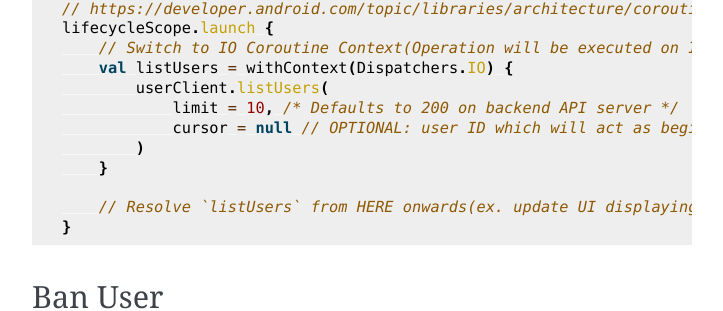
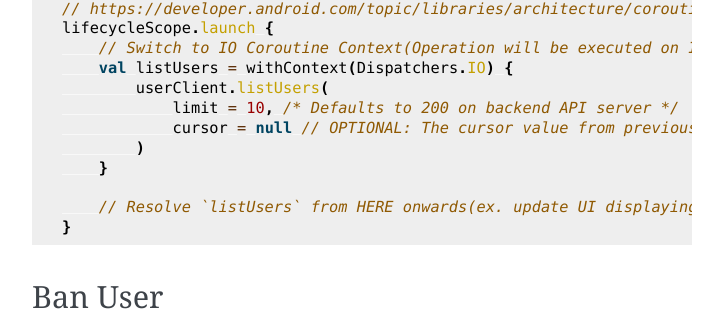
Before and after one commit to sportstalk247/sdk-android-kotlin, a Sphinx documentation site: the page built from docs/source/usage/user_client.md, in a window 1280 px wide and 900 px high, scrolled down 1950 px. Shown: the part 141-452 px from the top of the window, without its empty margins (388-1111 px from the left). Built offline with Sphinx 7.4.7, drawn with Linux system fonts in a browser that asks for light colours.

Commit message:
Fixed typo comment regarding cursor under user_client.md

```diff
--- a/docs/source/usage/user_client.md
+++ b/docs/source/usage/user_client.md
@@ -100,7 +100,7 @@ lifecycleScope.launch {
     val listUsers = withContext(Dispatchers.IO) {
         userClient.listUsers(
             limit = 10, /* Defaults to 200 on backend API server */
-            cursor = null // OPTIONAL: user ID which will act as beginning cursor for this paginated fetch. Null if fetching the first list of user(s).
+            cursor = null // OPTIONAL: The cursor value from previous search attempt to indicate next paginated fetch. Null if fetching the first list of user(s).
         )
     }
 
```
